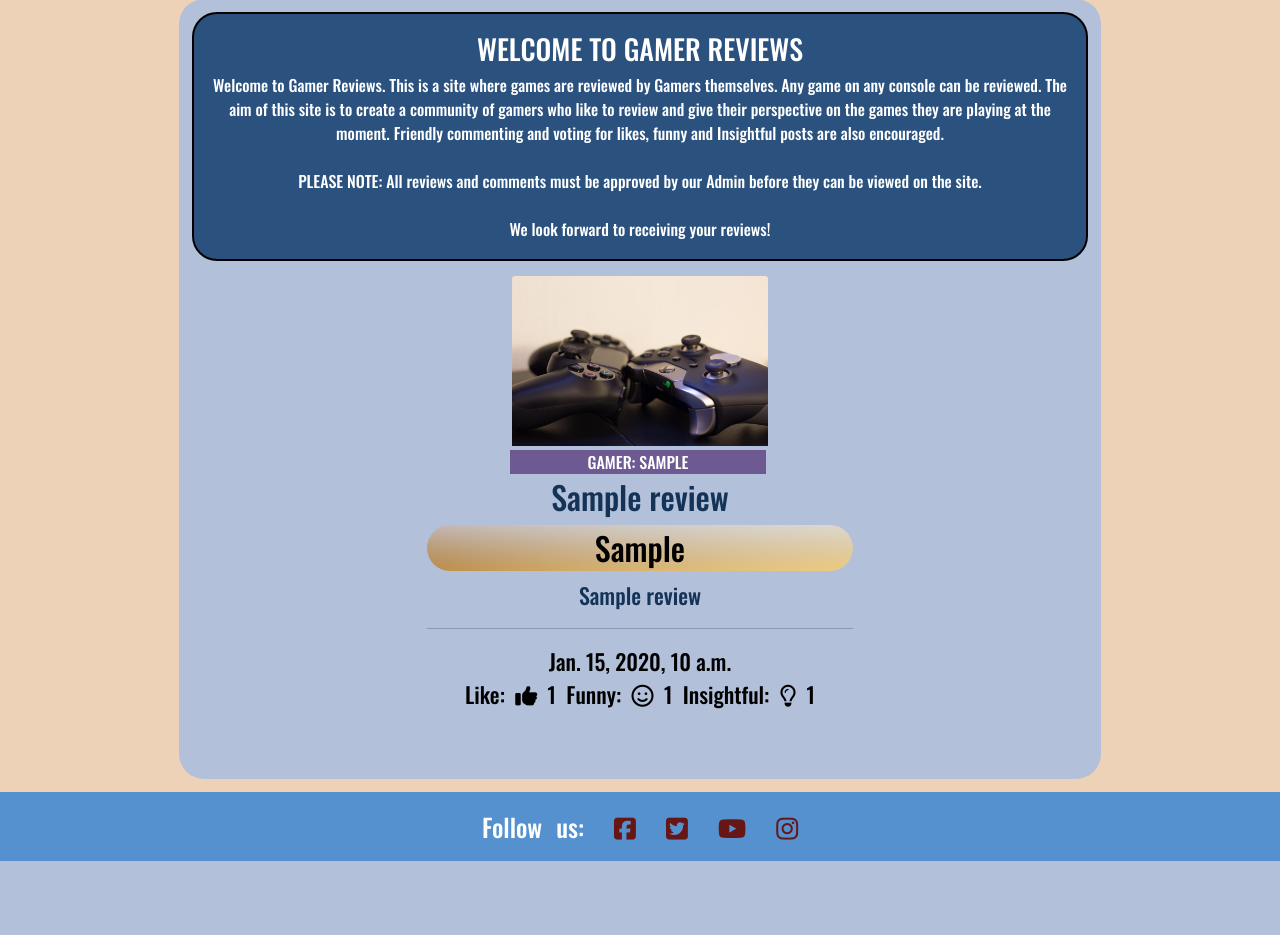
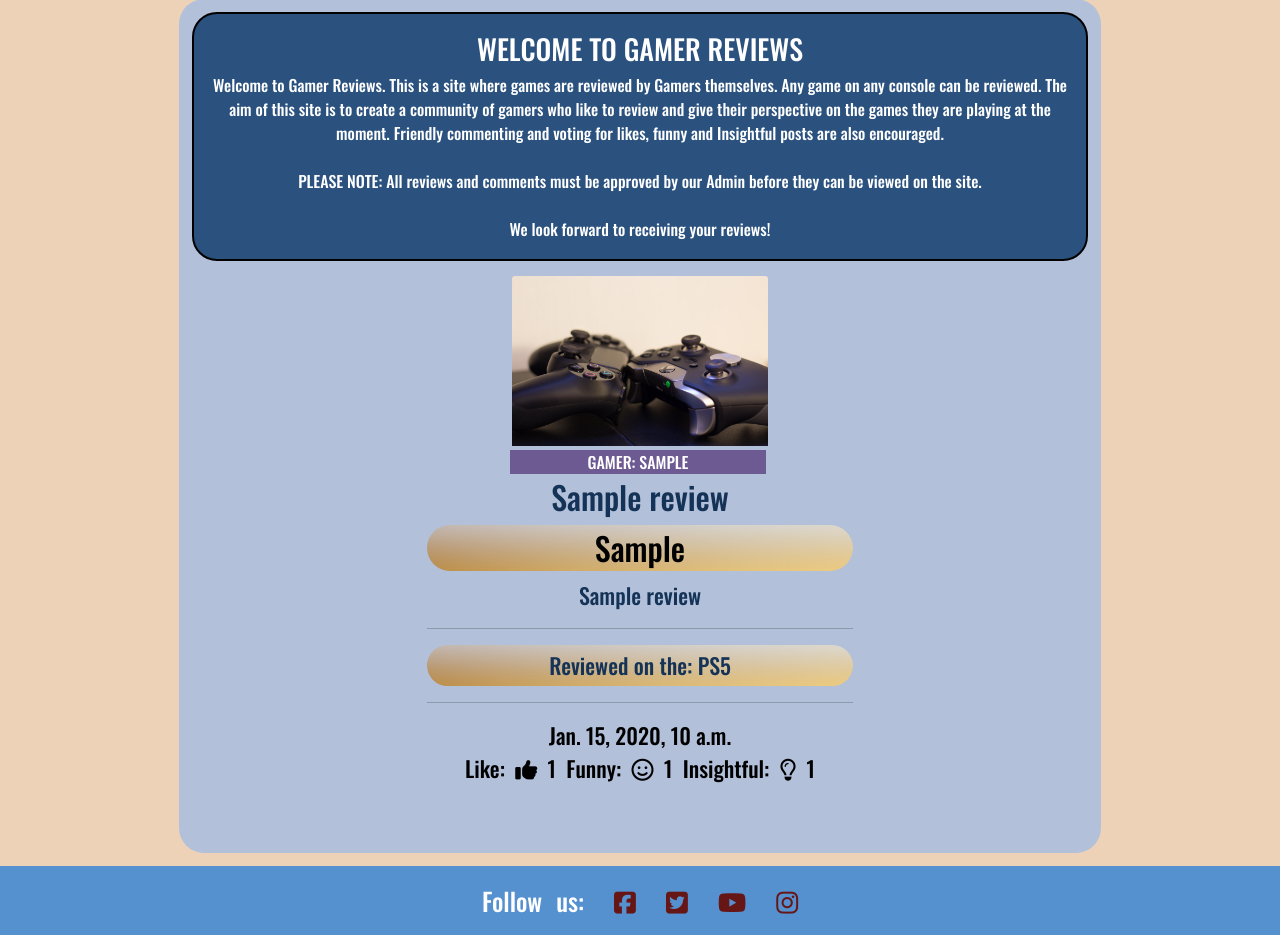
Before and after one commit to David-Maura-Rodgers/PP4-Gamer-Review, a Django app: page / in a window 1280 px wide. Shown: the part 70-1005 px from the top of the page. Before the commit the page ends 931 px from the top, so only its background shows below. Run offline with Django 3.2, Linux system fonts and the light colour scheme; tables that the repository leaves empty hold one stand-in row (values such as "Sample post"); some libraries are stand-ins or nearby versions.

Commit message:
add: console choice now renders on list view of home page / add: some bugs to list in readme

```diff
--- a/reviews/models.py
+++ b/reviews/models.py
@@ -3,6 +3,14 @@ from django.contrib.auth.models import User
 from cloudinary.models import CloudinaryField
 
 STATUS = ((0, "Draft"), (1, "Published"))
+
+CONSOLE = (
+    ('PS5', 'PS5'),
+    ('PS4', 'PS4'),
+    ('XBOX', 'XBOX'),
+    ('NDS', 'NDS'),
+    ('PC', 'PC'),
+)
 
 
 class Review(models.Model):
@@ -12,10 +20,10 @@ class Review(models.Model):
     title = models.CharField(max_length=100, blank=False)
     gamer = models.ForeignKey(User, on_delete=models.CASCADE, blank=False)
     game = models.CharField(max_length=100, blank=False)
-    subtitle = models.CharField(max_length=100, blank=True)
+    subtitle = models.CharField(max_length=100, blank=True, default="------")
+    console = models.CharField(max_length=4, choices=CONSOLE, default='')
     content = models.TextField()
     status = models.IntegerField(choices=STATUS, default=0)
-    featured_image = CloudinaryField("image", default="placeholder")
     created_on = models.DateTimeField(auto_now_add=True)
     updated_on = models.DateTimeField(auto_now=True)
     likes = models.ManyToManyField(
--- a/static/css/style.css
+++ b/static/css/style.css
@@ -27,11 +27,9 @@ h2 {
 }
 
 .main-bg {
-    /* background-color: rgba(138, 181, 241, 0.595); */
     background-color: #eed2b7;
 }
 
-/* https://www.destructoid.com/reviews/review-stray-adventure-puzzle-game-ps5-version/ */
 .container-fluid-home {
     width: 72%;
     padding: 1%;
@@ -108,6 +106,17 @@ h2 {
 .subtitle-text {
     font-size: 22px;
     color: #143357;
+}
+
+.console-text {
+    font-size: 22px;
+    color: #143357;
+    background: linear-gradient(rgba(220, 225, 230, 0.527), transparent),
+                linear-gradient(to top left, rgb(230, 195, 125), transparent),
+                linear-gradient(to top right, rgb(133, 70, 11), transparent);
+    background-blend-mode: screen;
+    padding: 4px;
+    border-radius: 25px;
 }
 
 .create-text {
--- a/templates/index.html
+++ b/templates/index.html
@@ -43,6 +43,9 @@
                         <h2 class="card-title-black">{{ review.game }}</h2>
                         </a>
                         <span class="subtitle-text">{{ review.subtitle }}</span>
+                        <br>
+                        <hr>
+                        <div class="console-text">Reviewed on the: {{ review.console }}</div>
                         <hr/>
                         <div class="card-text">{{ review.created_on}}
                             <div class="icons">
```
Also changed, not shown: reviews/forms.py (+12 -0 lines), README.md, reviews/migrations/0011_auto_20220810_2021.py (added), reviews/migrations/0012_alter_review_console.py (added), reviews/migrations/0013_auto_20220810_2037.py (added), reviews/migrations/0014_alter_review_console.py (added).
